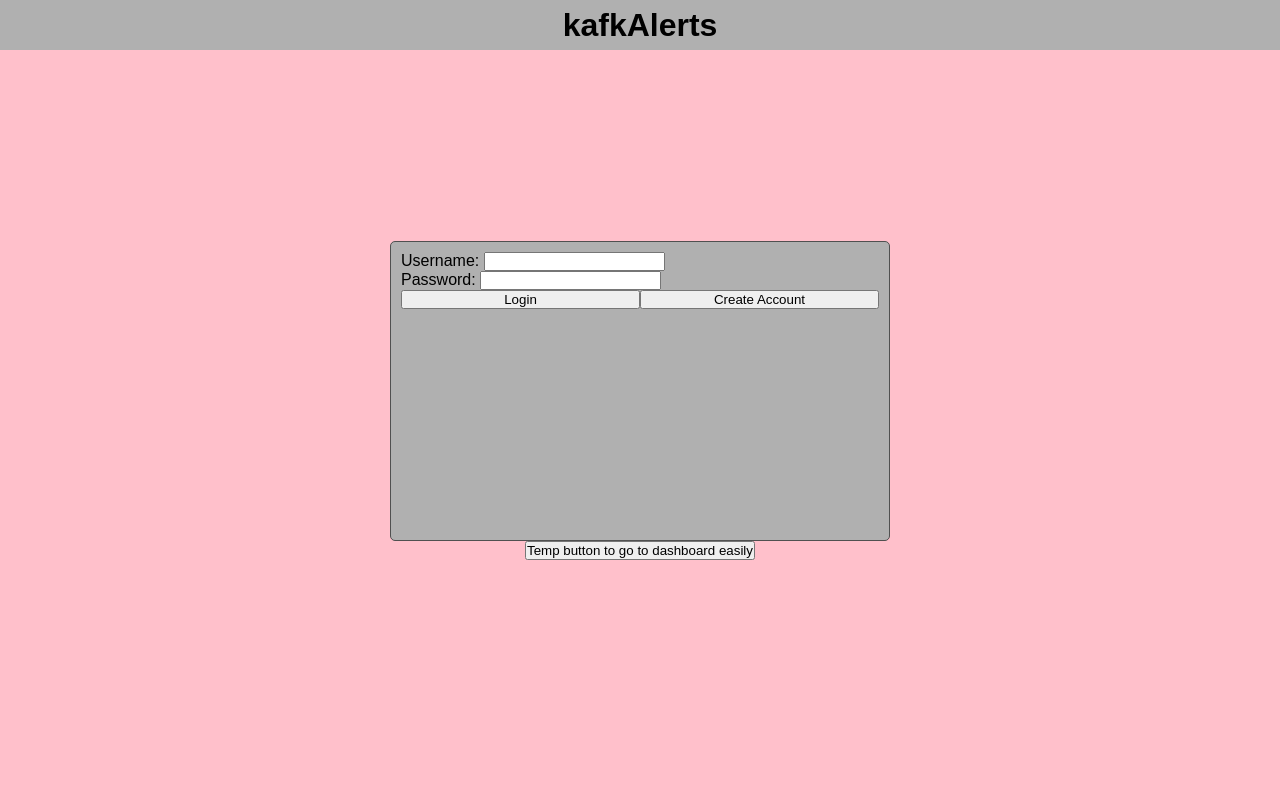
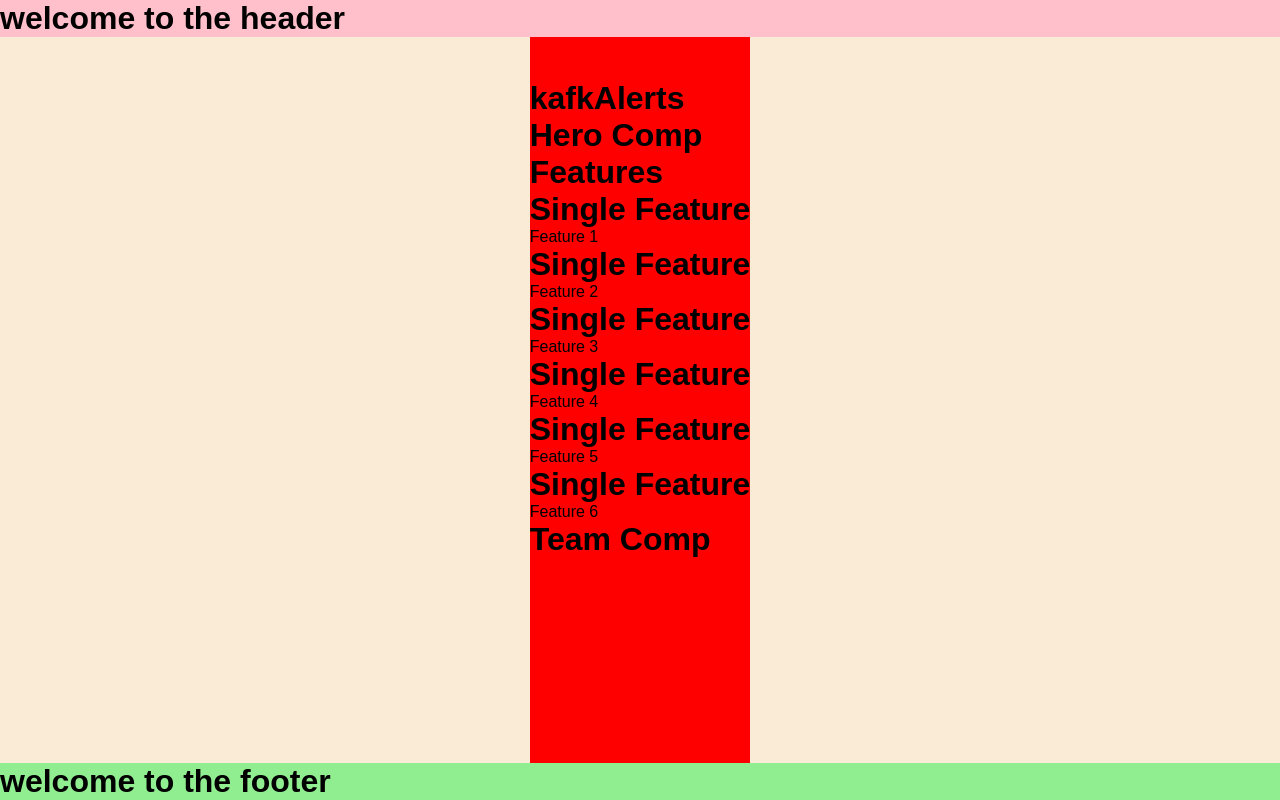
Before and after one commit to oslabs-beta/kafkalerts, a React app: page / in a window 1280 px wide. Built offline with nearby package versions, Linux system fonts and the light colour scheme.

Commit message:
KAF-118 Jeb and Ian, Setup landing page with basic sub components, nested stylesheet for landing page as well

```diff
--- a/src/App.jsx
+++ b/src/App.jsx
@@ -1,14 +1,17 @@
 import React from 'react';
-import { Routes, Route } from 'react-router-dom';
-import { BrowserRouter } from 'react-router-dom';
+import { BrowserRouter, Routes, Route } from 'react-router-dom';
+// import { BrowserRouter } from 'react-router-dom';
 import Homepage from './pages/homepage/Homepage.jsx';
 import Dashboard from './pages/dashboard/Dashboard.jsx';
+import LandingPage from './pages/landingPage/LandingPage.jsx';
 
 const App = () => {
   return (
     <BrowserRouter>
       <Routes>
-        <Route exact path='/' element={<Homepage />} />
+        <Route exact path='/' element={<LandingPage />} />
+        {/*  TO DO: change name of homepage to login page*/}
+        <Route path='/login' element={<Homepage />} />
         <Route path='/dashboard' element={<Dashboard />} />
       </Routes>
     </BrowserRouter>
--- /dev/null
+++ b/src/pages/landingPage/LandingPage.jsx
@@ -0,0 +1,16 @@
+import React from 'react';
+import Header from './containers/Header';
+import Main from './containers/Main';
+import Footer from './containers/Footer';
+
+const LandingPage = () => {
+  return (
+    <div id='landing-page'>
+      <Header />
+      <Main />
+      <Footer />
+    </div>
+  );
+};
+
+export default LandingPage;
--- /dev/null
+++ b/src/pages/landingPage/components/Features.jsx
@@ -0,0 +1,19 @@
+import React from 'react';
+import SingleFeature from './SingleFeature';
+
+const numFeatures = [1, 2, 3, 4, 5, 6];
+
+const features = numFeatures.map((feature) => {
+  return <SingleFeature feature={feature} />;
+});
+
+const Features = () => {
+  return (
+    <div className='features'>
+      <h1>Features</h1>
+      {features}
+    </div>
+  );
+};
+
+export default Features;
--- /dev/null
+++ b/src/pages/landingPage/components/Hero.jsx
@@ -0,0 +1,11 @@
+import React from 'react';
+
+const Hero = () => {
+  return (
+    <div>
+      <h1>Hero Comp</h1>
+    </div>
+  );
+};
+
+export default Hero;
--- /dev/null
+++ b/src/pages/landingPage/components/Player.jsx
@@ -0,0 +1,11 @@
+import React from 'react';
+
+const Player = () => {
+  return (
+    <div>
+      <h1>Player </h1>
+    </div>
+  );
+};
+
+export default Player;
--- /dev/null
+++ b/src/pages/landingPage/components/SingleFeature.jsx
@@ -0,0 +1,12 @@
+import React from 'react';
+
+const SingleFeature = ({ feature }) => {
+  return (
+    <div>
+      <h1>Single Feature</h1>
+      <p>Feature {feature}</p>
+    </div>
+  );
+};
+
+export default SingleFeature;
--- /dev/null
+++ b/src/pages/landingPage/components/Team.jsx
@@ -0,0 +1,12 @@
+import React from 'react';
+import Player from './Player';
+
+const Team = () => {
+  return (
+    <div>
+      <h1>Team Comp </h1>
+    </div>
+  );
+};
+
+export default Team;
--- /dev/null
+++ b/src/pages/landingPage/containers/Footer.jsx
@@ -0,0 +1,11 @@
+import React from 'react';
+
+const Footer = () => {
+  return (
+    <div id='footer'>
+      <h1>welcome to the footer</h1>
+    </div>
+  );
+};
+
+export default Footer;
--- /dev/null
+++ b/src/pages/landingPage/containers/Header.jsx
@@ -0,0 +1,11 @@
+import React from 'react';
+
+const Header = () => {
+  return (
+    <div id='header'>
+      <h1>welcome to the header</h1>
+    </div>
+  );
+};
+
+export default Header;
--- /dev/null
+++ b/src/pages/landingPage/containers/Main.jsx
@@ -0,0 +1,17 @@
+import React from 'react';
+import Hero from '../components/Hero';
+import Features from '../components/Features';
+import Team from '../components/Team';
+
+const Main = () => {
+  return (
+    <div id='main'>
+      <h1>kafkAlerts</h1>
+      <Hero />
+      <Features />
+      <Team />
+    </div>
+  );
+};
+
+export default Main;
--- a/src/pages/styles.scss
+++ b/src/pages/styles.scss
@@ -157,3 +157,28 @@ body {
     }
   }
 }
+
+#landing-page {
+  min-height: 100vh;
+  background-color: antiquewhite;
+  display: flex;
+  flex-direction: column;
+  align-items: center;
+
+  #header {
+    position: fixed;
+    background-color: pink;
+    width: 100vw;
+  }
+  #main {
+    max-width: 1200px;
+    padding-top: 80px;
+    flex: 1 0 auto;
+    background-color: red;
+  }
+  #footer {
+    width: 100vw;
+    flex-shrink: 0;
+    background-color: lightgreen;
+  }
+}
```
